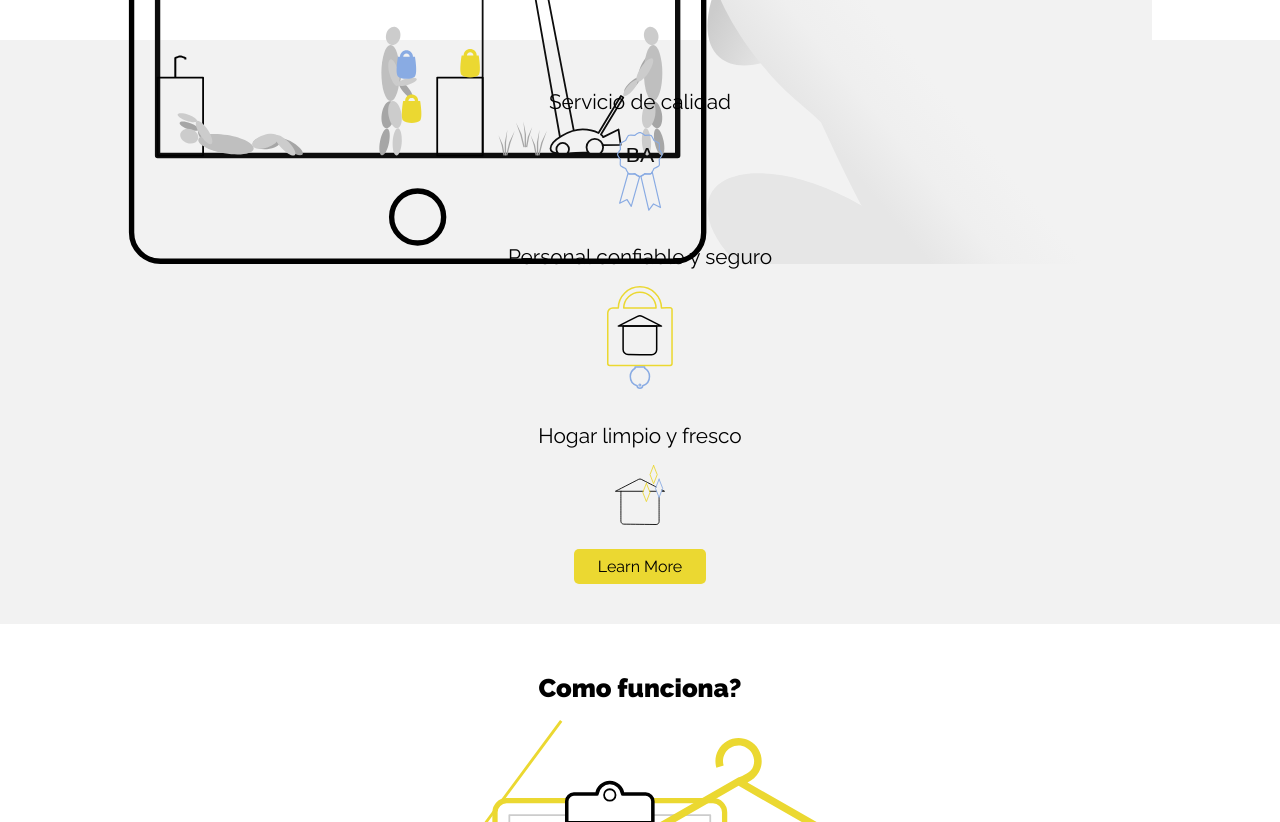
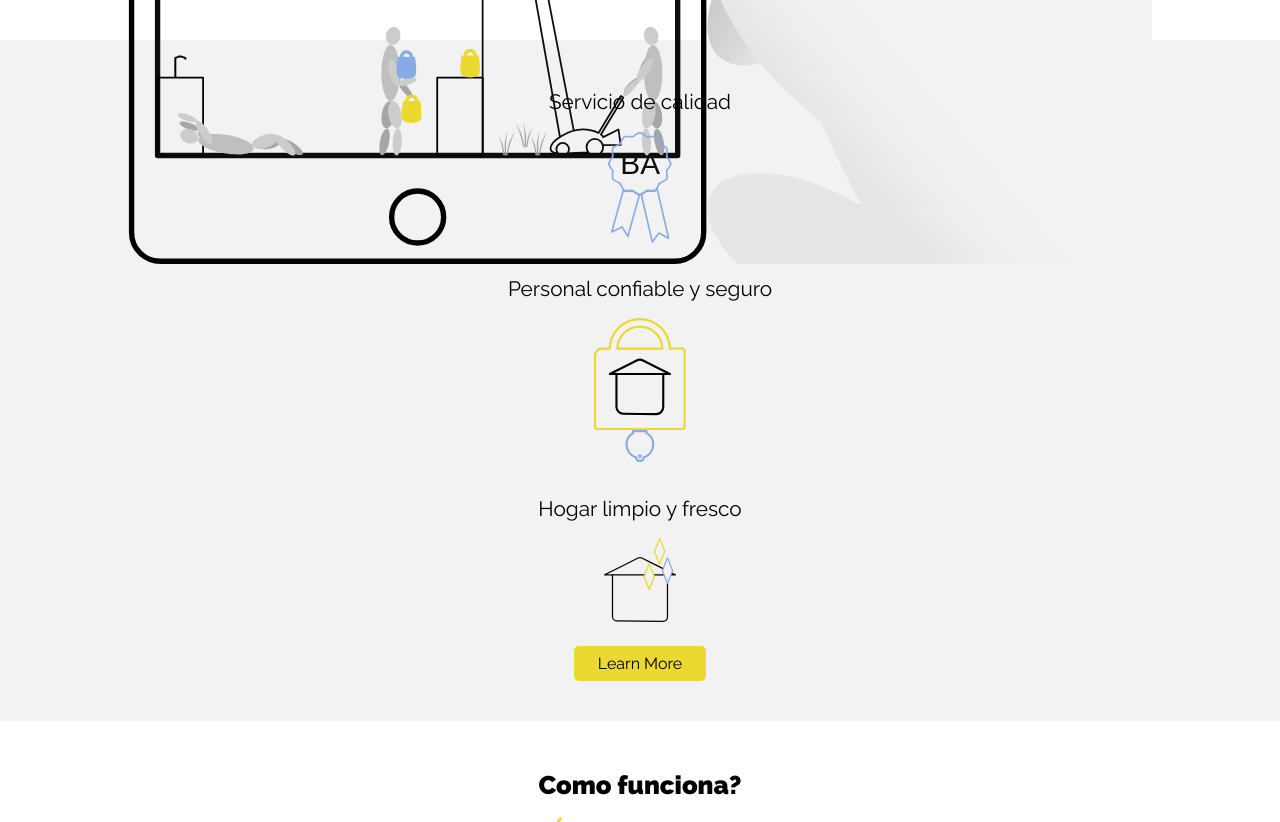
Before and after one commit to bonjouranainc/web-app, a React app in the folder front-end/: page / in a window 1280 px wide. Shown: the part 760-1582 px from the top of the page. Built offline with nearby package versions, Linux system fonts and the light colour scheme.

Commit message:
Image size changed on about page

```diff
--- a/front-end/src/scenes/Landing/components/About/styles.css
+++ b/front-end/src/scenes/Landing/components/About/styles.css
@@ -4,7 +4,7 @@
 }
 
 .about img {
-  max-width: 25%;
+  max-width: 35%;
   height: auto;
   margin-bottom: 1em;
 }
```
